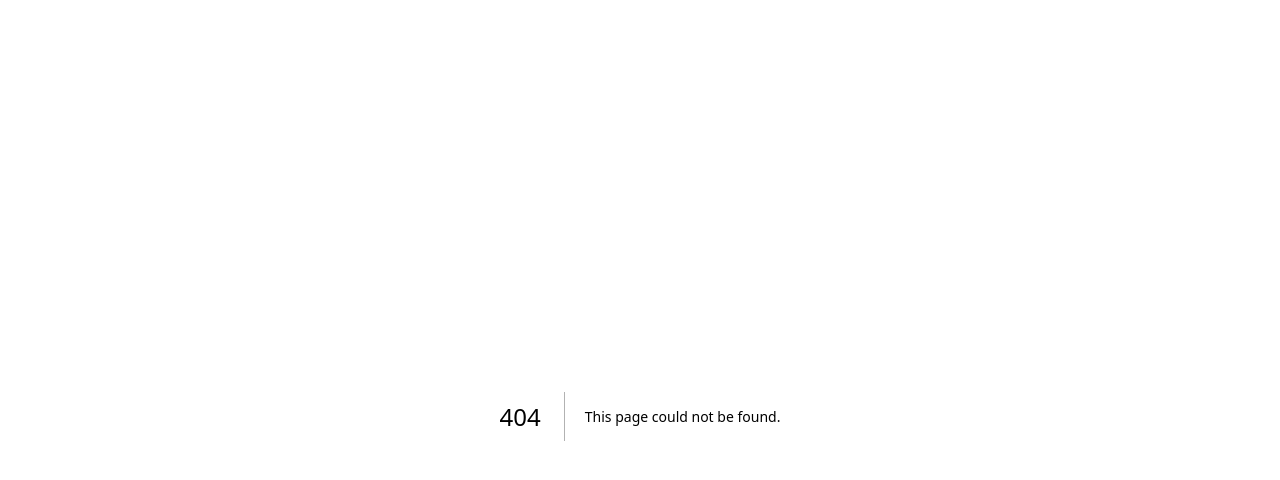
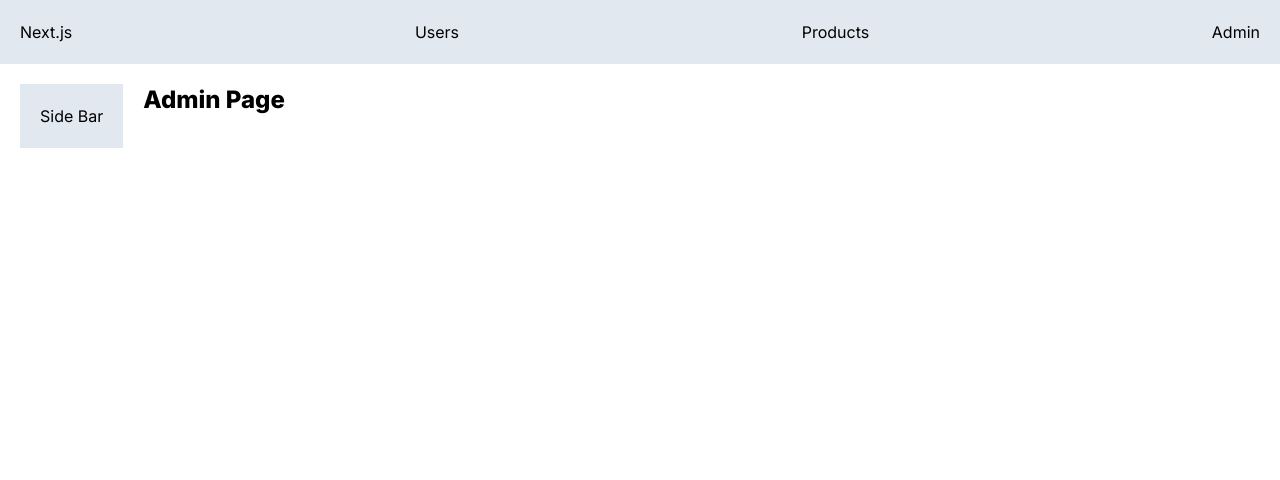
Before and after one commit to SajjadAli54/next-js, a Next.js app: page /admin in a window 1280 px wide. Before the commit this address had no page. Shown: the top 480 px of the page. Built offline with nearby package versions, Linux system fonts and the light colour scheme.

Commit message:
Layout Pages layout.tsx and added NavBar in main layout

```diff
--- /dev/null
+++ b/app/NavBar.tsx
@@ -0,0 +1,35 @@
+import Link from "next/link";
+import React from "react";
+
+const NavBar = () => {
+  const routes = [
+    {
+      name: "Next.js",
+      link: "/",
+    },
+    {
+      name: "Users",
+      link: "/users/",
+    },
+    {
+      name: "Products",
+      link: "/products/",
+    },
+    {
+      name: "Admin",
+      link: "/admin/",
+    },
+  ];
+
+  return (
+    <div className="flex justify-between bg-slate-200 p-5">
+      {routes.map((route) => (
+        <Link className="hover:bg-slate-400" href={route["link"]}>
+          {route["name"]}
+        </Link>
+      ))}
+    </div>
+  );
+};
+
+export default NavBar;
--- /dev/null
+++ b/app/admin/layout.tsx
@@ -0,0 +1,16 @@
+import React, { ReactNode } from "react";
+
+interface Props {
+  children: ReactNode;
+}
+
+const AdminLayout = ({ children }: Props) => {
+  return (
+    <div className="flex">
+      <aside className="bg-slate-200 p-5 mr-5">Side Bar</aside>
+      <div>{children}</div>
+    </div>
+  );
+};
+
+export default AdminLayout;
--- /dev/null
+++ b/app/admin/page.tsx
@@ -0,0 +1,7 @@
+import React from "react";
+
+const AdminPage = () => {
+  return <h1>Admin Page</h1>;
+};
+
+export default AdminPage;
--- a/app/globals.css
+++ b/app/globals.css
@@ -14,5 +14,10 @@
 
 body {
   color: rgb(var(--foreground-rgb));
-  padding: 1rem;
 }
+
+@layer base{
+  h1 {
+    @apply font-extrabold text-2xl mb-3;
+  }
+}
--- a/app/layout.tsx
+++ b/app/layout.tsx
@@ -1,6 +1,7 @@
 import "./globals.css";
 import type { Metadata } from "next";
 import { Inter } from "next/font/google";
+import NavBar from "./NavBar";
 
 const inter = Inter({ subsets: ["latin"] });
 
@@ -16,7 +17,10 @@ export default function RootLayout({
 }) {
   return (
     <html lang="en" data-theme="winter">
-      <body className={inter.className}>{children}</body>
+      <body className={inter.className}>
+        <NavBar />
+        <main className="p-5">{children}</main>
+      </body>
     </html>
   );
 }
--- a/app/products/[[...slug]]/page.tsx
+++ b/app/products/[[...slug]]/page.tsx
@@ -10,9 +10,9 @@ const ProductsPage = ({
   searchParams: { sortOrder },
 }: Props) => {
   return (
-    <div>
+    <h1>
       Product Page {slug} {sortOrder}
-    </div>
+    </h1>
   );
 };
 
--- a/app/users/[id]/page.tsx
+++ b/app/users/[id]/page.tsx
@@ -5,7 +5,7 @@ interface Props {
 }
 
 const UserDetailsPage = ({ params: { id } }: Props) => {
-  return <div>UserDetails {id}</div>;
+  return <h1>UserDetails {id}</h1>;
 };
 
 export default UserDetailsPage;
```
